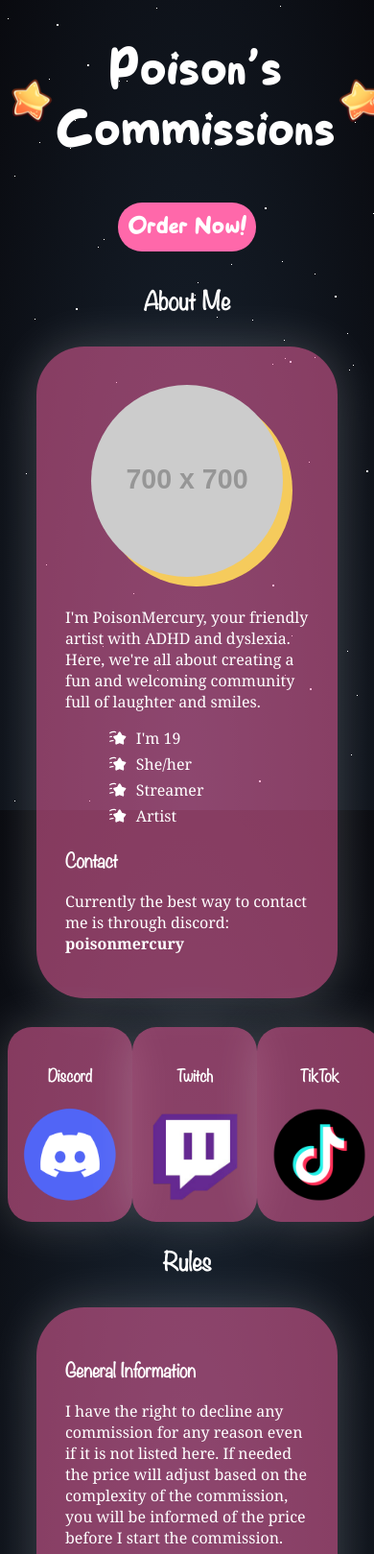
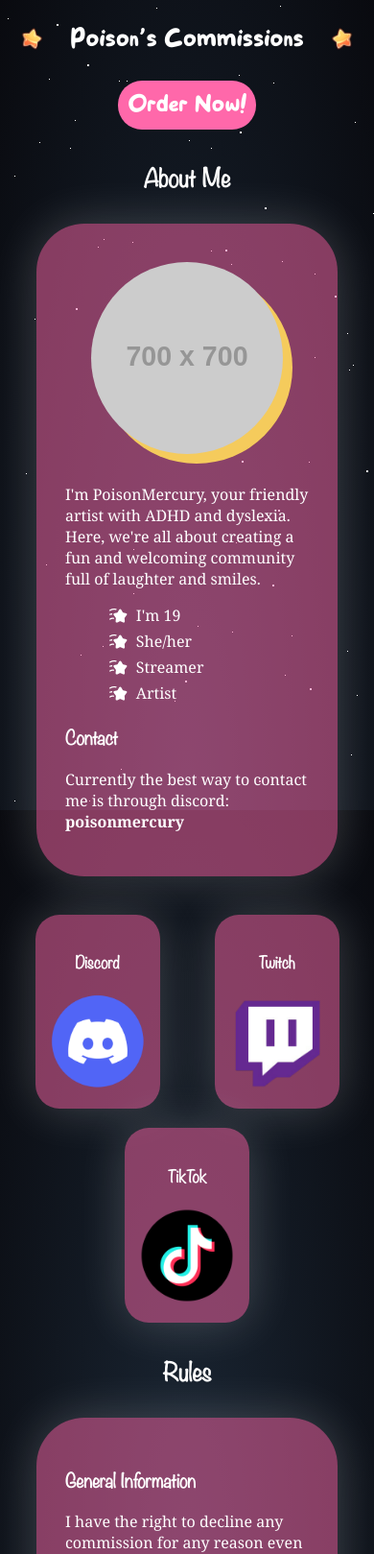
Before and after one commit to PoisonMercury/Commissions, a plain HTML site: page index.html in a window 390 px wide. Shown: the top 1619 px of the page at 96% size. Drawn offline with Linux system fonts and the light colour scheme; placeholder pictures from the web are drawn by us.

Commit message:
Adjust Style for Mobile

```diff
--- a/style/index.css
+++ b/style/index.css
@@ -1,6 +1,7 @@
 .socialsDiv {
     display: flex;
     justify-content: space-around;
+    flex-wrap: wrap;
 }
 
 .social {
@@ -9,6 +10,7 @@
     text-align: center;
     padding: 15px;
     box-shadow:  0 0 50px rgba(255, 255, 255, 0.2);
+    margin: 10px;
 }
 .socialImg {
     height: 100px;
@@ -67,6 +69,12 @@
     margin: 10px;
     transition: ease 1s;
     cursor: pointer;
+}
+@media screen and (max-width: 768px) {
+    .package img {
+        width: 50vw;
+    }
+
 }
 
 .package img:hover {
--- a/style/main.css
+++ b/style/main.css
@@ -27,10 +27,10 @@ h1 {
 
 @media screen and (max-width: 768px) {
     header > img {
-        height: 50px;
+        height: 25px;
     }
     h1 {
-        font-size: 50px;
+        font-size: 25px;
     }
 
 }
```
